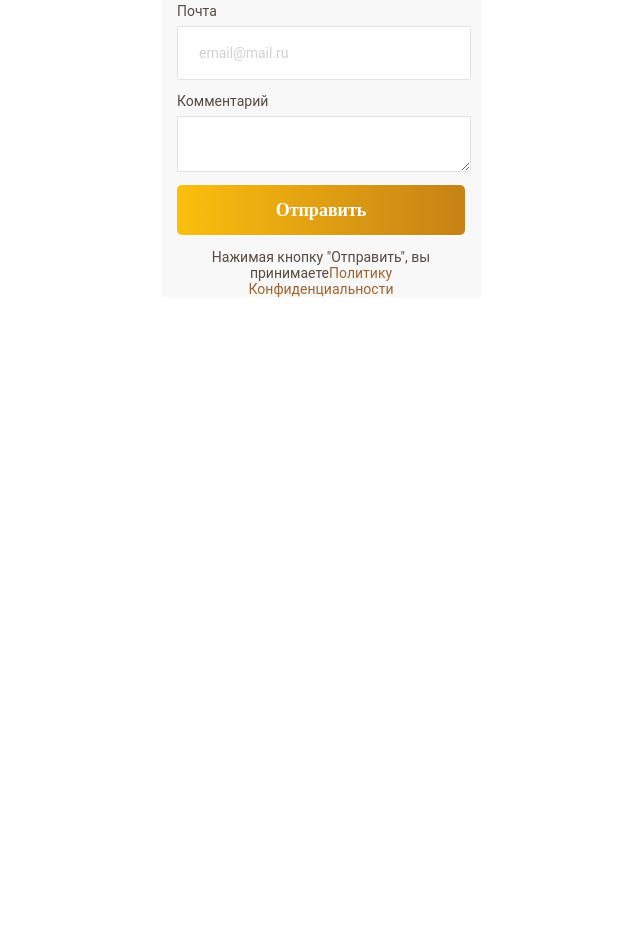
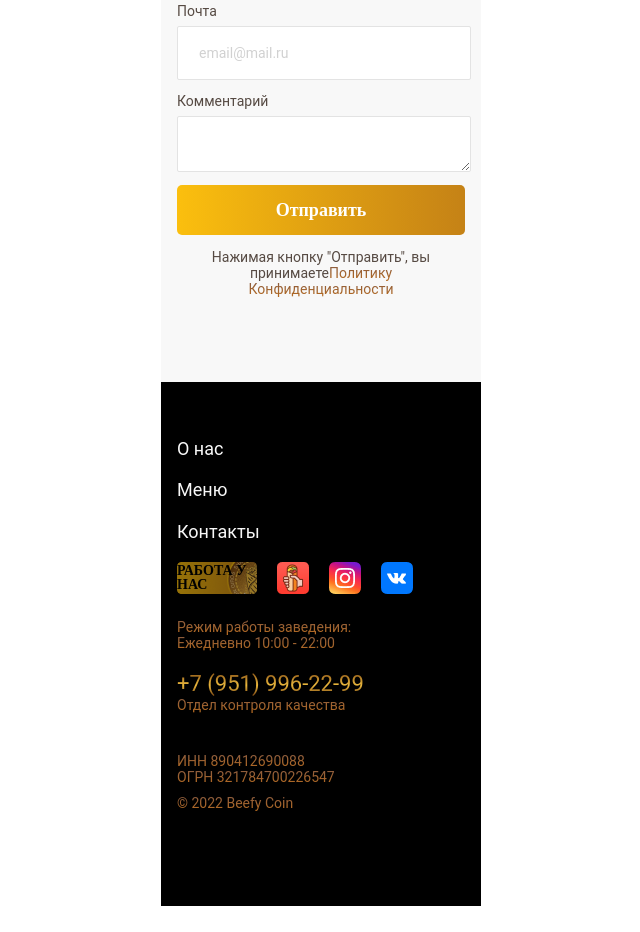
Before and after one commit to webdotG/beef, a plain HTML site: page index.html in a window 1280 px wide. Shown: the part 6282-7214 px from the top of the page, without its empty margins (319-959 px from the left). Before the commit the page ends 6593 px from the top, so only its background shows below. Drawn offline with Linux system fonts and the light colour scheme; files whose address does not match are found by name.

Commit message:
ащщеук фв

```diff
--- /dev/null
+++ b/css/footer.css
@@ -0,0 +1,147 @@
+@media (min-width: 320px) {
+
+
+    footer {
+        width: 288px;
+        height: 508px;
+        padding-left: 16px;
+        padding-right: 16px;
+        padding-top: 16px;
+        margin: 0 auto;
+        background-color: black;
+    }
+
+    .footer-nav {
+        display: flex;
+        align-items: center;
+        justify-content: space-between;
+        position: relative;
+    }
+
+
+    /*------------------------------------------------------------------------header nav pop up------------------------*/
+    .footer-nav__mobile-wrapper {
+        width: 100%;
+    }
+
+    .footer-nav__list {
+        padding-top: 40px;
+    }
+
+    .footer-nav__item {
+        padding-bottom: 20px;
+    }
+
+    .footer-nav__link {
+        font-family: "Roboto", sans-serif;
+        font-size: 18px;
+        line-height: 120%;
+        color: #F8F8F8;
+    }
+
+    .footer-social__list {
+        display: flex;
+        padding-bottom: 20px;
+    }
+
+    .footer-social__item {
+        margin-right: 20px;
+    }
+
+    .footer-social__link--job {
+        display: flex;
+        align-items: center;
+        justify-content: center;
+        width: 80px;
+        height: 32px;
+        border-radius: 4px;
+        text-transform: uppercase;
+        font-family: 'Bebas';
+        font-style: normal;
+        font-weight: 700;
+        font-size: 14px;
+        line-height: 100%;
+        color: #000000;
+        background-image: url("../img/header-social__link-job.png");
+        background-position: center;
+        background-repeat: no-repeat;
+    }
+
+    .opening-hours__first-paragraph,
+    .opening-hours__second-paragraph {
+        margin: 0;
+        font-family: "Roboto";
+        font-style: normal;
+        font-weight: 400;
+        font-size: 14px;
+        line-height: 16px;
+    }
+
+    .quality-department {
+        padding-top: 20px;
+    }
+
+    .quality-department__link {
+        font-family: "Roboto";
+        font-style: normal;
+        font-weight: 400;
+        font-size: 22px;
+        line-height: 26px;
+        background: linear-gradient(180deg, #844D13 0%, #EAB83D 57.08%, #794511 100%);
+        -webkit-background-clip: text;
+        -webkit-text-fill-color: transparent;
+        background-clip: text;
+        text-fill-color: transparent;
+    }
+
+    .quality-department__paragraph {
+        margin: 0;
+        font-family: "Roboto";
+        font-style: normal;
+        font-weight: 400;
+        font-size: 14px;
+        line-height: 16px;
+    }
+
+    .legal-adress {
+        padding-top: 40px;
+    }
+
+    .legal-adress__paragraph-first,
+    .legal-adress__paragraph-second {
+        margin: 0;
+        font-family: "Roboto";
+        font-style: normal;
+        font-weight: 400;
+        font-size: 14px;
+        line-height: 16px;
+    }
+
+    .rights-reserved {
+        padding-top: 10px;
+        padding-bottom: 50px;
+    }
+
+    .rights-reserved__paragraph {
+        margin: 0;
+        font-family: "Roboto";
+        font-style: normal;
+        font-weight: 400;
+        font-size: 14px;
+        line-height: 16px;
+    }
+
+    .actual-price__new-price {
+        font-family: "Bebas";
+        font-style: normal;
+        font-weight: 400;
+        font-size: 55px;
+        line-height: 100%;
+        background: linear-gradient(180deg, #A7641E 0%, #DAAC3A 57.08%, #B16B25 100%);
+        -webkit-background-clip: text;
+        -webkit-text-fill-color: transparent;
+        background-clip: text;
+        text-fill-color: transparent;
+    }
+
+}
--- a/css/quality-control.css
+++ b/css/quality-control.css
@@ -4,6 +4,7 @@
         width: 288px;
         padding-left: 16px;
         padding-right: 16px;
+        padding-bottom: 71px;
         margin: 0 auto;
         background: #F8F8F8;
         margin-top: -43px;
--- a/index.html
+++ b/index.html
@@ -14,6 +14,7 @@
     <link rel="stylesheet" href="css/find-us.css">
     <link rel="stylesheet" href="css/reviews.css">
     <link rel="stylesheet" href="css/quality-control.css">
+    <link rel="stylesheet" href="css/footer.css">
 </head>
 <body>
 <header>
@@ -268,7 +269,8 @@
     </section>
     <section class="quality-control__wrapper">
         <h2 class="quality-control__title">Контроль качества</h2>
-        <p class="quality-control__paragraph">Поделитесь с нами своим мнением. Расскажите ваши предложения, коменнтарии и отзывы</p>
+        <p class="quality-control__paragraph">Поделитесь с нами своим мнением. Расскажите ваши предложения, коменнтарии
+            и отзывы</p>
         <form class="quality-control-form">
             <div class="quality-control-form__name-wrapper">
                 <label for="name" class="quality-control-form__name-label">Имя</label>
@@ -290,9 +292,53 @@
             </div>
             <div class="quality-control-form__submit-wrapper">
                 <button class="quality-control-form__submit" type="submit">Отправить</button>
-                <p class="quality-control-form__agreement">Нажимая кнопку "Отправить", вы принимаете<a class="quality-control-form__agreement-link text-gold" href="#">Политику Конфиденциальности</a></p>
+                <p class="quality-control-form__agreement">Нажимая кнопку "Отправить", вы принимаете<a
+                        class="quality-control-form__agreement-link text-gold" href="#">Политику Конфиденциальности</a>
+                </p>
             </div>
     </section>
 </main>
+<footer>
+    <div class="footer-nav__mobile-wrapper">
+        <ul class="footer-nav__list">
+            <h2 class="visually-hidden">Навигация по сайту</h2>
+            <li class="footer-nav__item"><a class="footer-nav__link" href="#">О нас</a></li>
+            <li class="footer-nav__item"><a class="footer-nav__link" href="#">Меню</a></li>
+            <li class="footer-nav__item"><a class="footer-nav__link" href="#">Контакты</a></li>
+        </ul>
+        <ul class="footer-social__list">
+            <h2 class="visually-hidden">Социальные сети</h2>
+            <li class="footer-social__item"><a class="footer-social__link footer-social__link--job" href="">Работа у
+                нас</a></li>
+            <li class="footer-social__item"><a class="footer-social__link footer-social__link--shwarma"
+                                               href="#"><img class="header-social__shwarma"
+                                                             src="img/header-social__link-shwarma.png"
+                                                             alt="shwarma logo"></a></li>
+            <li class="footer-social__item"><a class="footer-social__link footer-social__link--inst" href="#"><img
+                    class="footer-social__inst" src="img/header-social__link-inst.png" alt="inst logo"></a></li>
+            <li class="footer-social__item"><a class="footer-social__link footer-social__link--vk" href="#"><img
+                    class="footer-social__vk" src="img/header-social__link-vk.png" alt="vk logo"></a></li>
+        </ul>
+        <section class="opening-hours">
+            <h2 class="visually-hidden">Время работы</h2>
+            <p class="opening-hours__first-paragraph text-gold">Режим работы заведения:</p>
+            <p class="opening-hours__second-paragraph text-gold">Ежедневно 10:00 - 22:00</p>
+        </section>
+        <section class="quality-department">
+            <h2 class="visually-hidden">Контроль качества</h2>
+            <a class="quality-department__link" href="tel:+7 (951) 996-22-99">+7 (951) 996-22-99</a>
+            <p class="quality-department__paragraph text-gold">Отдел контроля качества</p>
+        </section>
+        <section class="legal-adress">
+            <h2 class="visually-hidden">Юридические данные</h2>
+            <p class="legal-adress__paragraph-first text-gold">ИНН 890412690088</p>
+            <p class="legal-adress__paragraph-second text-gold">ОГРН 321784700226547 </p>
+        </section>
+        <section class="rights-reserved">
+            <h2 class="visually-hidden">Все права принадлежат Биф Коин</h2>
+            <p class="rights-reserved__paragraph text-gold">© 2022 Beefy Coin</p>
+        </section>
+    </div>
+</footer>
 </body>
 </html>
```
